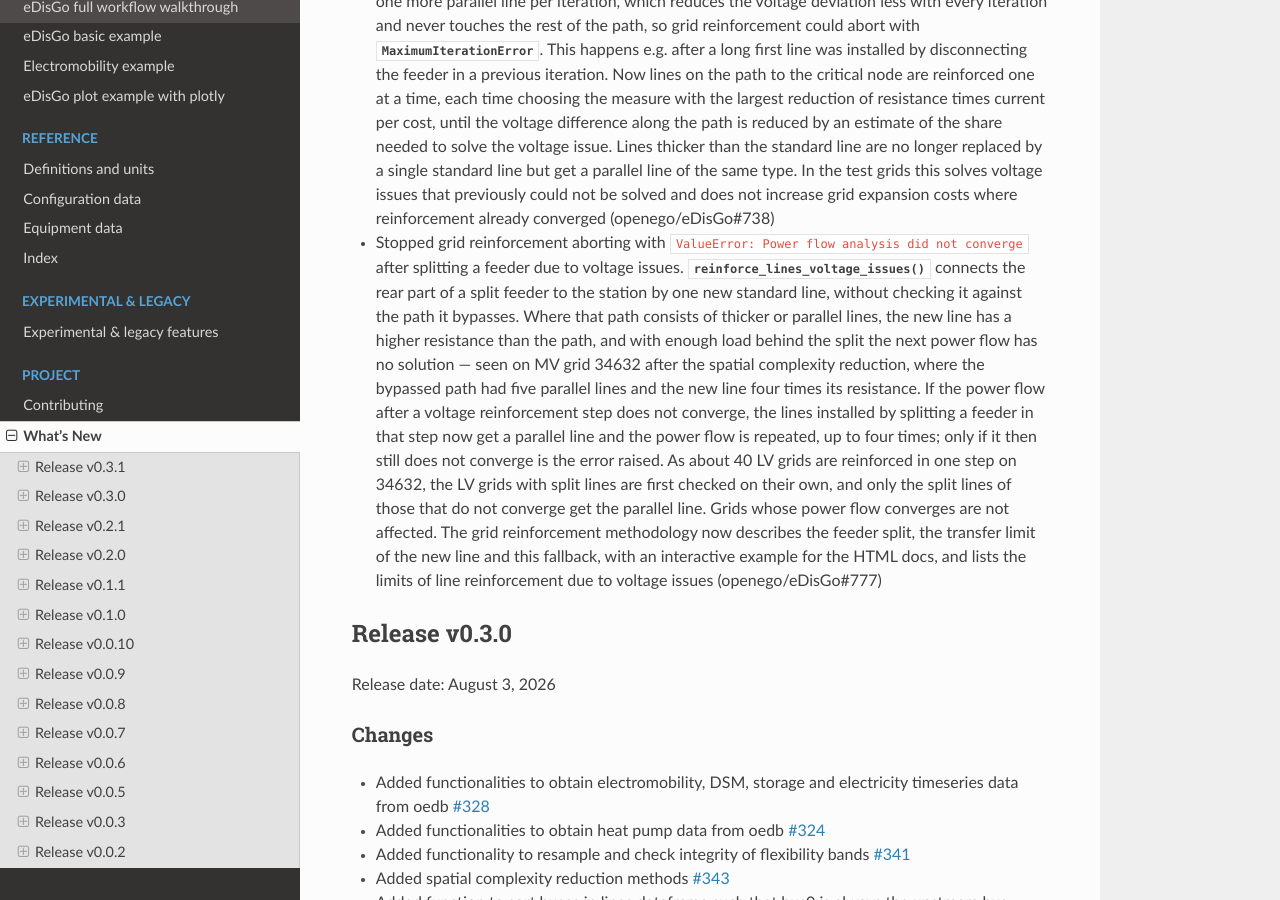
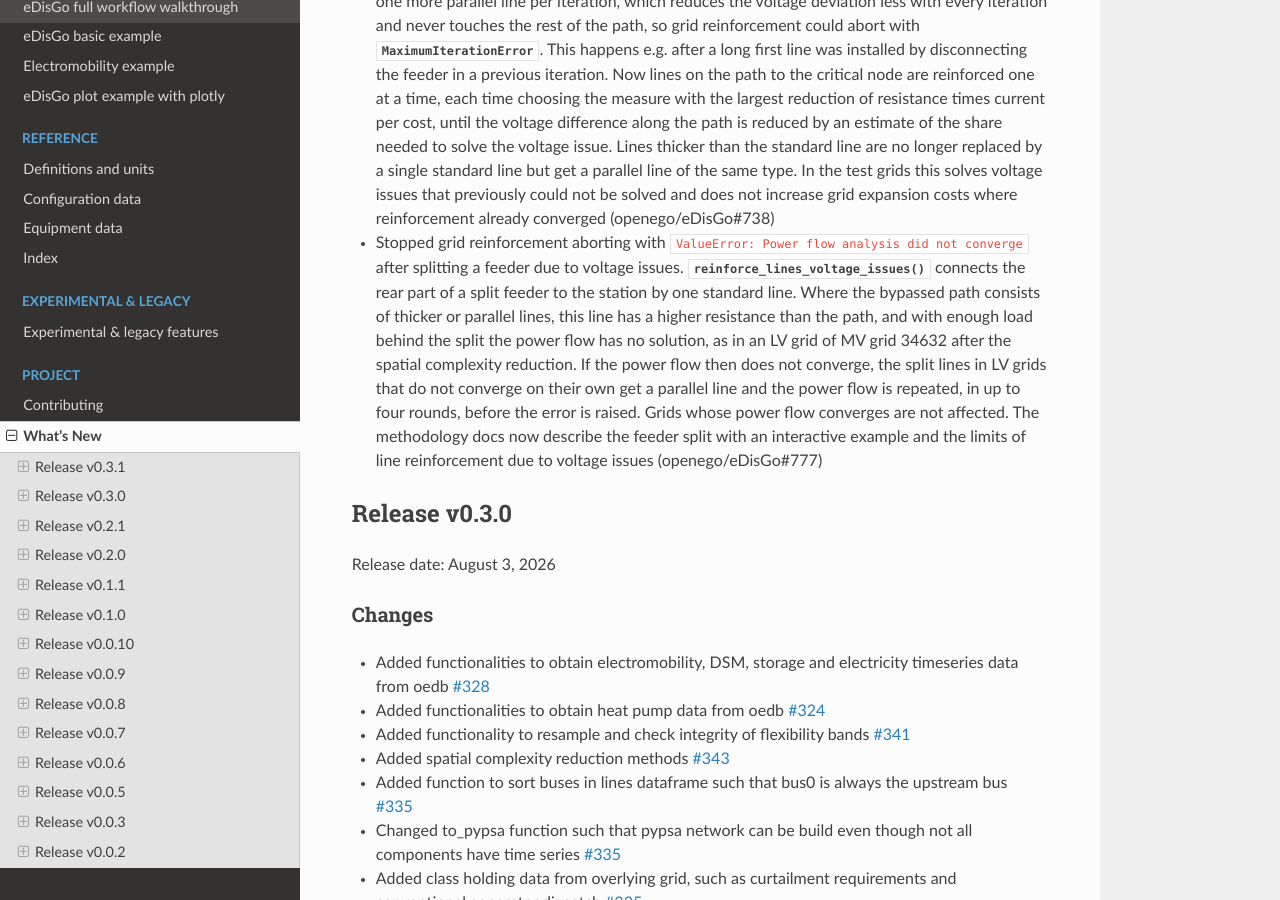
Before and after one commit to openego/eDisGo, a Sphinx documentation site: the page built from doc/whatsnew.rst, in a window 1280 px wide and 900 px high, scrolled down 4536 px. Built offline with Sphinx 7.4.7 and the Read the Docs theme 3.1.0, drawn with Linux system fonts in a browser that asks for light colours; pages that are not in the unit, such as notebooks, are missing from menus.

Commit message:
refactor: simplify handling of non-converging power flow after split
Pass the bus snapshot to _analyze_after_voltage_reinforcement, which
detects split lines itself, instead of collecting them at the call
sites. Fall back to all split lines of the step, not only those of the
previous round, if every LV grid converges on its own, and skip the
per-grid check if all split lines are in one grid, where it cannot
narrow them down. Rename max_parallel_lines to max_rounds.

Split the test into one test per case with a shared fake of analyze.
Define "split line" in the docs, describe the current behaviour without
referring to its history, shorten the changelog, fix the tab font in the
interactive example, simplify its generator and restore an unrelated
axis limit in fig_heat_pump that was changed by mistake.

```diff
--- a/doc/images/methodology_figures.py
+++ b/doc/images/methodology_figures.py
@@ -22,7 +22,9 @@ It only needs matplotlib and numpy.
 from __future__ import annotations
 
 import heapq
+import json
 import os
+import re
 
 import matplotlib
 
@@ -42,6 +44,7 @@ GREEN = "#2e7d32"
 GREY = "#9aa0a6"
 DARK = "#202124"
 PURPLE = "#6f42c1"
+RED = "#c2362b"
 
 plt.rcParams.update(
     {
@@ -378,7 +381,7 @@ def fig_heat_pump():
     )
     axr.set_xlabel("time step (hour)")
     axr.set_ylabel("power")
-    axr.set_ylim(0, max(p_heat.max(), q.max()) * 1.25)
+    axr.set_ylim(0, max(p_heat.max(), q.max()) * 1.15)
 
     axe = axr.twinx()  # separate axis: E_th is an energy, not a power
     axe.fill_between(t, 0, e_th, color=PURPLE, alpha=0.12)
@@ -629,7 +632,7 @@ FS_SCENARIOS = {
         "loads": [8] * 6,
     },
     "thick": {
-        "title": "Thick first section (as in grid 34632)",
+        "title": "Thick, parallel first section",
         "types": ["NAYY 4x1x150"] + ["NAYY 4x1x300"] * 2 + ["NAYY 4x1x150"] * 3,
         "n": [5, 2, 2, 1, 1, 1],
         "loads": [10, 10, 40, 50, 60, 64],
@@ -642,7 +645,7 @@ def _fs_impedance(cable, km, n):
     return r_km * km / n, 2 * np.pi * 50 * l_km * 1e-3 * km / n
 
 
-def _fs_power_flow(lines, p_kw, v_start=None):
+def _fs_power_flow(lines, p_kw):
     """
     Newton-Raphson power flow of a 0.4 kV grid with the slack at bus 0.
 
@@ -661,7 +664,7 @@ def _fs_power_flow(lines, p_kw, v_start=None):
         y_bus[b, a] -= y
     p = np.asarray(p_kw, float) / 1e3
     s_set = -(p + 1j * p * FS_TAN_PHI)
-    v = np.ones(nb, complex) if v_start is None else v_start.copy()
+    v = np.ones(nb, complex)
     pq = np.arange(1, nb)
     for _ in range(100):
         i = y_bus @ v
@@ -717,17 +720,13 @@ def _fs_transfer_curve(sc, split_n):
     behind = np.arange(len(p)) >= sc["split"]
     p_behind = p[behind].sum()
 
-    def solve(scale, v_start):
-        return _fs_power_flow(lines, np.where(behind, p * scale, p), v_start)
-
-    curve, v, scale, step = [], None, 0.0, 0.02
+    curve, scale, step = [], 0.0, 0.02
     while step > 1e-4:
-        v_new = solve(scale + step, v)
-        if v_new is None:
+        v = _fs_power_flow(lines, np.where(behind, p * (scale + step), p))
+        if v is None:
             step /= 2
             continue
         scale += step
-        v = v_new
         curve.append([round(scale * p_behind, 1), round(float(1 - abs(v[-1])), 5)])
     # thin out the points, which get dense where the step size was reduced
     points = [curve[0]]
@@ -743,24 +742,20 @@ def feeder_split_example():
     data = {"km": FS_KM, "limit": FS_LIMIT, "std": FS_STANDARD, "scenarios": {}}
     for key, sc in FS_SCENARIOS.items():
         sc = dict(sc)
-        before = _fs_drop(_fs_power_flow(_fs_lines(sc), np.r_[0.0, sc["loads"]]))
+        p = np.r_[0.0, sc["loads"]]
+        before = _fs_drop(_fs_power_flow(_fs_lines(sc), p))
         crit = [b for b in range(1, len(before)) if before[b] > FS_LIMIT]
         far = max(crit, key=lambda b: nodes_km[b])
         two_thirds = 2 / 3 * nodes_km[far]
         sc["split"] = int(np.argmax(nodes_km >= two_thirds))
-        r_path = sum(
-            _fs_impedance(c, km, n)[0]
-            for c, km, n in list(zip(sc["types"], FS_KM, sc["n"]))[: sc["split"]]
-        )
+        r_path = sum(line[2] for line in _fs_lines(sc)[: sc["split"]])
         km_new = nodes_km[sc["split"]]
+        # number of parallel split lines needed for a power flow solution
         after = {}
-        n_new = 1
-        while True:
-            v = _fs_power_flow(_fs_lines(sc, n_new), np.r_[0.0, sc["loads"]])
-            after[n_new] = _fs_drop(v)
-            if v is not None or n_new == 5:
+        for n_new in range(1, 6):
+            after[n_new] = _fs_drop(_fs_power_flow(_fs_lines(sc, n_new), p))
+            if after[n_new] is not None:
                 break
-            n_new += 1
         data["scenarios"][key] = {
             "title": sc["title"],
             "types": sc["types"],
@@ -786,9 +781,6 @@ def feeder_split_example():
 
 def write_feeder_split_widget(data):
     """Write the example data into the interactive step-through."""
-    import json
-    import re
-
     path = os.path.join(HERE, "..", "methodology", "feeder_split.html")
     with open(path) as f:
         html = f.read()
@@ -863,8 +855,8 @@ def fig_feeder_split(data):
                 0,
                 "o",
                 ms=7,
-                mfc="#c2362b" if crit else "white",
-                mec="#c2362b" if crit else DARK,
+                mfc=RED if crit else "white",
+                mec=RED if crit else DARK,
                 mew=1.4,
             )
             ax.text(nodes_km[b], 0.07, f"B{b}", ha="center", fontsize=8.5)
@@ -908,7 +900,7 @@ def fig_feeder_split(data):
         f"load behind\nthe split: {sc['p_behind']:.0f} kW",
         fontsize=8.5,
     )
-    ax_d.axhline(data["limit"] * 100, color="#c2362b", lw=1.2, ls=(0, (6, 4)))
+    ax_d.axhline(data["limit"] * 100, color=RED, lw=1.2, ls=(0, (6, 4)))
     ax_d.set_xlabel("load behind the split node in kW")
     ax_d.set_ylabel("voltage drop at B6 in %")
     ax_d.set_ylim(0, 60)
@@ -933,8 +925,8 @@ def fig_feeder_split(data):
             ax_c.plot(nodes_km[front], drop[front], color=color, lw=2, marker="o", ms=4)
             ax_c.plot(nodes_km[rear], drop[rear], color=color, lw=2, marker="o", ms=4)
         ax_c.plot([], [], color=color, ls=ls, lw=2, label=label)
-    ax_c.axhline(data["limit"] * 100, color="#c2362b", lw=1.2, ls=(0, (6, 4)))
-    ax_c.text(0.01, data["limit"] * 100 + 0.6, "allowed 6.5 %", color="#c2362b")
+    ax_c.axhline(data["limit"] * 100, color=RED, lw=1.2, ls=(0, (6, 4)))
+    ax_c.text(0.01, data["limit"] * 100 + 0.6, "allowed 6.5 %", color=RED)
     ax_c.set_xticks(nodes_km)
     ax_c.set_xticklabels(["station"] + [f"B{b}" for b in range(1, len(nodes_km))])
     ax_c.set_ylabel("voltage drop in %")
--- a/doc/whatsnew/v0-3-1.rst
+++ b/doc/whatsnew/v0-3-1.rst
@@ -210,19 +210,12 @@ Changes
 * Stopped grid reinforcement aborting with ``ValueError: Power flow analysis did not
   converge`` after splitting a feeder due to voltage issues.
   :func:`~.flex_opt.reinforce_measures.reinforce_lines_voltage_issues` connects the
-  rear part of a split feeder to the station by one new standard line, without
-  checking it against the path it bypasses. Where that path consists of thicker or
-  parallel lines, the new line has a higher resistance than the path, and with enough
-  load behind the split the next power flow has no solution — seen on MV grid 34632
-  after the spatial complexity reduction, where the bypassed path had five parallel
-  lines and the new line four times its resistance. If the power flow after a
-  voltage reinforcement step does not converge, the lines installed by splitting a
-  feeder in that step now get a parallel line and the power flow is repeated, up to
-  four times; only if it then still does not converge is the error raised. As about
-  40 LV grids are
-  reinforced in one step on 34632, the LV grids with split lines are first checked
-  on their own, and only the split lines of those that do not converge get the
-  parallel line. Grids whose power flow converges are not affected. The grid
-  reinforcement methodology now describes the feeder split, the transfer limit of
-  the new line and this fallback, with an interactive example for the HTML docs, and
-  lists the limits of line reinforcement due to voltage issues (openego/eDisGo#777)
+  rear part of a split feeder to the station by one standard line. Where the bypassed
+  path consists of thicker or parallel lines, this line has a higher resistance than
+  the path, and with enough load behind the split the power flow has no solution, as
+  in an LV grid of MV grid 34632 after the spatial complexity reduction. If the power
+  flow then does not converge, the split lines in LV grids that do not converge on
+  their own get a parallel line and the power flow is repeated, in up to four rounds,
+  before the error is raised. Grids whose power flow converges are not affected. The
+  methodology docs now describe the feeder split with an interactive example and the
+  limits of line reinforcement due to voltage issues (openego/eDisGo#777)
```
Also changed, not shown: doc/methodology/feeder_split.html (+9 -9 lines), doc/methodology/grid_reinforcement.rst (+40 -40 lines), 2 other files.
